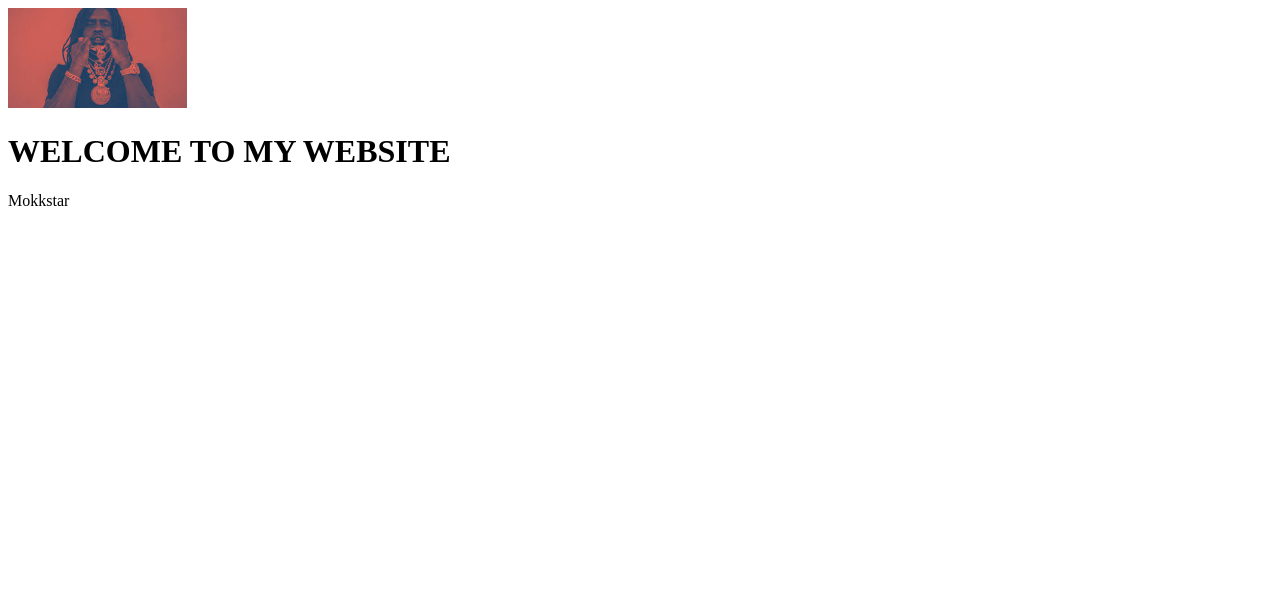
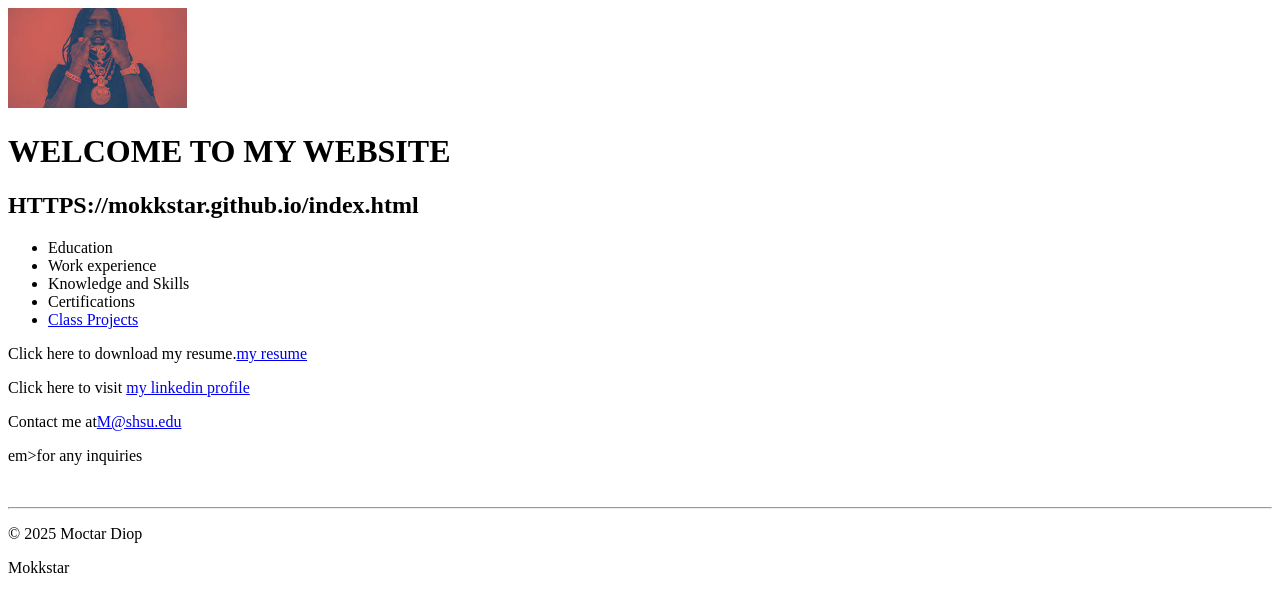
Before and after one commit to mokkstar/mokkstar.github.io, a plain HTML site: page index.html in a window 1280 px wide. Drawn offline with Linux system fonts and the light colour scheme.

Commit message:
index.html

```diff
--- a/index.html
+++ b/index.html
@@ -20,8 +20,28 @@
         ></header>
 <main>
 <h1> WELCOME TO MY WEBSITE</h1>
+<h2>HTTPS://mokkstar.github.io/index.html</h2>
+<h3> </h3>
 
+<nav>
+    <ul>
+        <li>Education</li>
+        <li>Work experience</li>
+        <li>Knowledge and Skills</li>
+        <li>Certifications</li>
+        <li><a href="#">Class Projects</a></li>
+    </ul>
+</nav>
+<p>Click here to download my resume.<a href="files/classschedule.xlsx">my resume</a></p>
+<p>Click here to visit  <a href="https://www.linkedin.com/in/moctar-diop-profile" target="_blank">my linkedin profile</a></p>
+<P>Contact me at<em></em><a href="mailto:m@shsu.edu">M@shsu.edu</a></P>em>for any inquiries</P>
 </main>
+<br>
+<hr>
+<footer>
+<p>&copy; 2025 Moctar Diop</p>
+</footer>
 Mokkstar
 
+
 </body>
```
Also changed, not shown: 1 other file.
